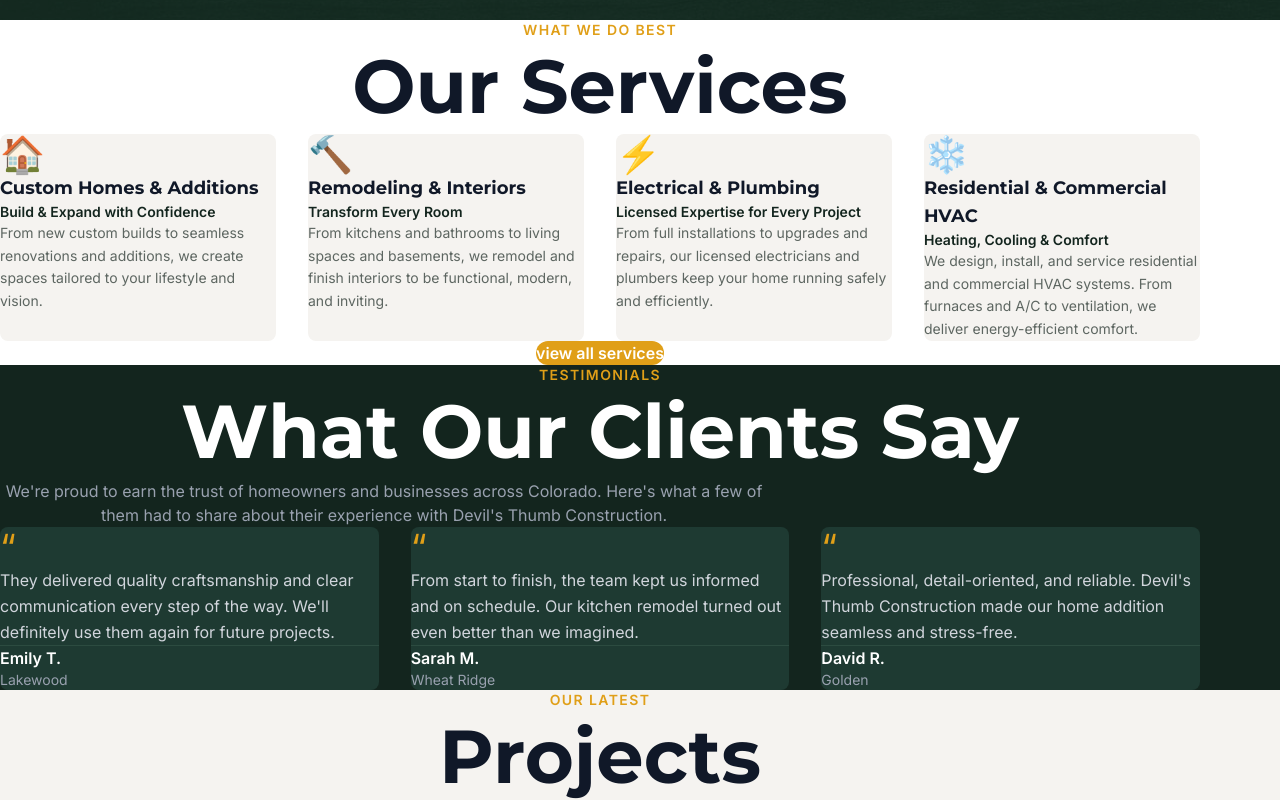
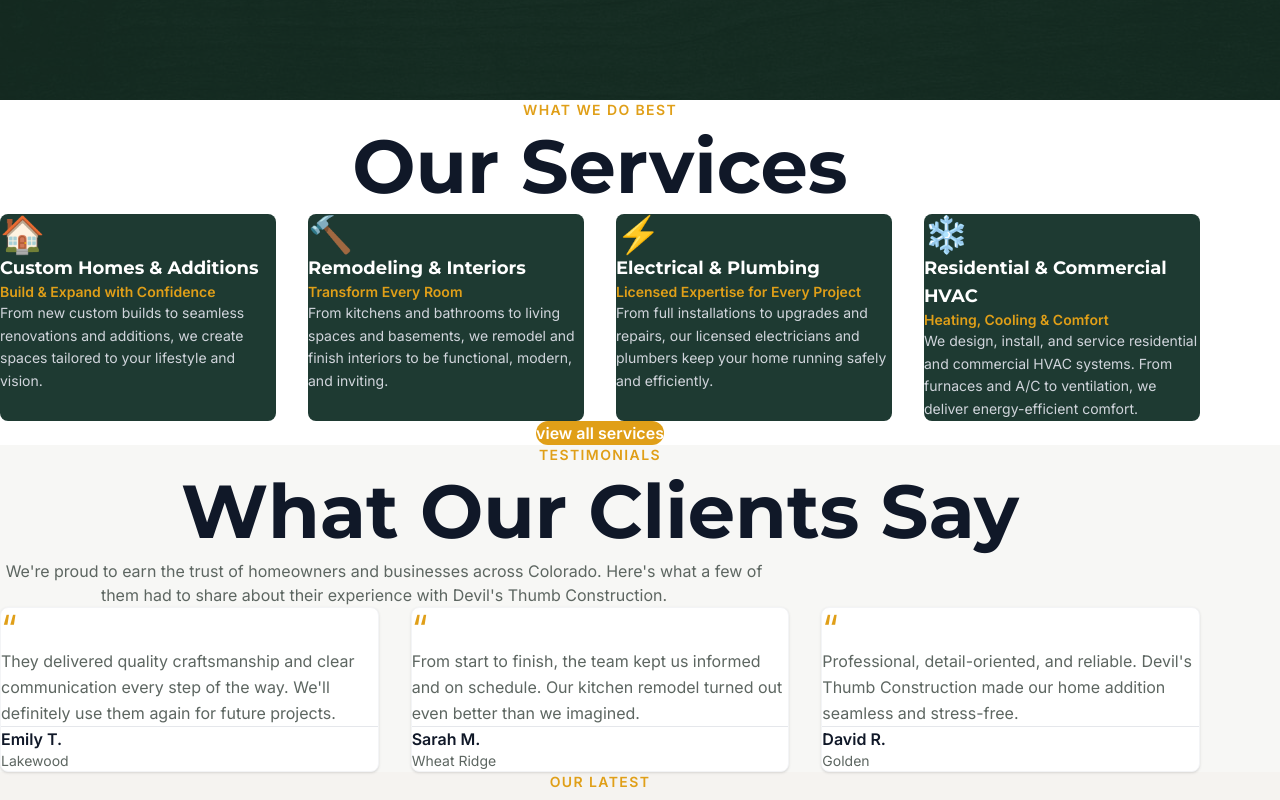
Before and after one commit to AppStudioPros/devils-thumb-construction, a Next.js app: page / in a window 1280 px wide. Shown: the part 700-1500 px from the top of the page. Built offline with nearby package versions, Linux system fonts and the light colour scheme.

Commit message:
Fix layout spacing, alignment, and visual polish across all pages

```diff
--- a/src/app/about/page.tsx
+++ b/src/app/about/page.tsx
@@ -4,10 +4,11 @@
   return (
     <>
       {/* Hero */}
-      <section className="relative bg-[#13251e] py-32 sm:py-40">
+      <section className="relative bg-[#13251e] min-h-[45vh] flex items-center">
         <Image src="/images/blueprint-bg.jpg" alt="" fill className="object-cover opacity-20" />
-        <div className="relative max-w-[1200px] mx-auto px-4 sm:px-6 lg:px-8">
-          <h1 className="text-[40px] sm:text-[72px] lg:text-[112px] font-bold text-white font-[Montserrat] leading-[1.05]">
+        <div className="absolute inset-0 bg-[#13251e]/60" />
+        <div className="relative max-w-[1200px] mx-auto px-4 sm:px-6 lg:px-8 w-full pt-20">
+          <h1 className="text-5xl sm:text-6xl lg:text-7xl font-bold text-white font-[Montserrat] text-center">
             About
           </h1>
         </div>
--- a/src/app/contact/page.tsx
+++ b/src/app/contact/page.tsx
@@ -5,10 +5,11 @@
 export default function ContactPage() {
   return (
     <>
-      <section className="relative bg-[#13251e] py-32 sm:py-40">
+      <section className="relative bg-[#13251e] min-h-[45vh] flex items-center">
         <Image src="/images/blueprints.jpg" alt="" fill className="object-cover opacity-20" />
-        <div className="relative max-w-[1200px] mx-auto px-4 sm:px-6 lg:px-8">
-          <h1 className="text-[40px] sm:text-[72px] lg:text-[112px] font-bold text-white font-[Montserrat] leading-[1.05]">
+        <div className="absolute inset-0 bg-[#13251e]/60" />
+        <div className="relative max-w-[1200px] mx-auto px-4 sm:px-6 lg:px-8 w-full pt-20">
+          <h1 className="text-5xl sm:text-6xl lg:text-7xl font-bold text-white font-[Montserrat] text-center">
             Contact
           </h1>
         </div>
--- a/src/app/projects/page.tsx
+++ b/src/app/projects/page.tsx
@@ -15,10 +15,11 @@
 export default function ProjectsPage() {
   return (
     <>
-      <section className="relative bg-[#13251e] py-32 sm:py-40">
+      <section className="relative bg-[#13251e] min-h-[45vh] flex items-center">
         <Image src="/images/log-cabin-mountain.jpg" alt="" fill className="object-cover opacity-20" />
-        <div className="relative max-w-[1200px] mx-auto px-4 sm:px-6 lg:px-8">
-          <h1 className="text-[40px] sm:text-[72px] lg:text-[112px] font-bold text-white font-[Montserrat] leading-[1.05]">
+        <div className="absolute inset-0 bg-[#13251e]/60" />
+        <div className="relative max-w-[1200px] mx-auto px-4 sm:px-6 lg:px-8 w-full pt-20">
+          <h1 className="text-5xl sm:text-6xl lg:text-7xl font-bold text-white font-[Montserrat] text-center">
             Projects
           </h1>
         </div>
--- a/src/app/services/page.tsx
+++ b/src/app/services/page.tsx
@@ -62,10 +62,11 @@
 export default function ServicesPage() {
   return (
     <>
-      <section className="relative bg-[#13251e] py-32 sm:py-40">
+      <section className="relative bg-[#13251e] min-h-[45vh] flex items-center">
         <Image src="/images/blueprints.jpg" alt="" fill className="object-cover opacity-20" />
-        <div className="relative max-w-[1200px] mx-auto px-4 sm:px-6 lg:px-8">
-          <h1 className="text-[40px] sm:text-[72px] lg:text-[112px] font-bold text-white font-[Montserrat] leading-[1.05]">
+        <div className="absolute inset-0 bg-[#13251e]/60" />
+        <div className="relative max-w-[1200px] mx-auto px-4 sm:px-6 lg:px-8 w-full pt-20">
+          <h1 className="text-5xl sm:text-6xl lg:text-7xl font-bold text-white font-[Montserrat] text-center">
             Services
           </h1>
         </div>
@@ -82,7 +83,7 @@
             </h2>
           </div>
 
-          <div className="space-y-12">
+          <div className="space-y-16">
             {services.map((service, i) => (
               <div
                 key={service.title}
--- a/src/components/home/Hero.tsx
+++ b/src/components/home/Hero.tsx
@@ -3,7 +3,7 @@
 
 export default function Hero() {
   return (
-    <section className="relative min-h-[90vh] flex items-center overflow-hidden">
+    <section className="relative min-h-screen flex items-center overflow-hidden">
       <Image
         src="/images/mountain-bg.jpg"
         alt="Colorado mountain construction"
--- a/src/components/home/ServicesOverview.tsx
+++ b/src/components/home/ServicesOverview.tsx
@@ -44,16 +44,16 @@
           {services.map((service) => (
             <div
               key={service.title}
-              className="group bg-[#f5f3f0] rounded-lg p-8 hover:bg-[#13251e] transition-colors duration-300"
+              className="group bg-[#1e3a32] rounded-lg p-8 hover:bg-[#13251e] transition-colors duration-300"
             >
               <div className="text-4xl mb-4">{service.icon}</div>
-              <h3 className="text-lg font-bold text-gray-900 group-hover:text-white mb-2 transition-colors font-[Montserrat]">
+              <h3 className="text-lg font-bold text-white mb-2 transition-colors font-[Montserrat]">
                 {service.title}
               </h3>
-              <p className="text-sm font-semibold text-[#13251e] group-hover:text-[#e09f18] mb-3 transition-colors">
+              <p className="text-sm font-semibold text-[#e09f18] mb-3 transition-colors">
                 {service.subtitle}
               </p>
-              <p className="text-sm text-[#5d6661] group-hover:text-gray-300 leading-relaxed transition-colors">
+              <p className="text-sm text-gray-300 leading-relaxed transition-colors">
                 {service.description}
               </p>
             </div>
--- a/src/components/home/Testimonials.tsx
+++ b/src/components/home/Testimonials.tsx
@@ -18,16 +18,16 @@
 
 export default function Testimonials() {
   return (
-    <section className="bg-[#13251e] py-20 sm:py-24">
+    <section className="bg-[#f7f7f5] py-20 sm:py-24">
       <div className="max-w-[1200px] mx-auto px-4 sm:px-6 lg:px-8">
         <div className="text-center mb-16">
           <p className="text-[#e09f18] font-semibold tracking-widest uppercase text-sm mb-3">
             Testimonials
           </p>
-          <h2 className="text-[45px] sm:text-[60px] lg:text-[75px] font-bold text-white font-[Montserrat] leading-tight mb-4">
+          <h2 className="text-[45px] sm:text-[60px] lg:text-[75px] font-bold text-gray-900 font-[Montserrat] leading-tight mb-4">
             What Our Clients Say
           </h2>
-          <p className="text-gray-400 max-w-3xl mx-auto">
+          <p className="text-[#5d6661] max-w-3xl mx-auto">
             We&apos;re proud to earn the trust of homeowners and businesses across Colorado. Here&apos;s what a few of them had to share about their experience with Devil&apos;s Thumb Construction.
           </p>
         </div>
@@ -36,15 +36,15 @@
           {testimonials.map((t) => (
             <div
               key={t.name}
-              className="bg-[#1e3a32] rounded-lg p-8"
+              className="bg-white rounded-lg p-8 shadow-sm border border-gray-100"
             >
               <div className="text-[#e09f18] text-4xl mb-4">&ldquo;</div>
-              <p className="text-gray-300 leading-relaxed mb-6 text-base">
+              <p className="text-[#5d6661] leading-relaxed mb-6 text-base">
                 {t.quote}
               </p>
-              <div className="border-t border-[#2c4b40] pt-4">
-                <p className="font-semibold text-white">{t.name}</p>
-                <p className="text-sm text-gray-400">{t.location}</p>
+              <div className="border-t border-gray-200 pt-4">
+                <p className="font-semibold text-gray-900">{t.name}</p>
+                <p className="text-sm text-[#5d6661]">{t.location}</p>
               </div>
             </div>
           ))}
```
